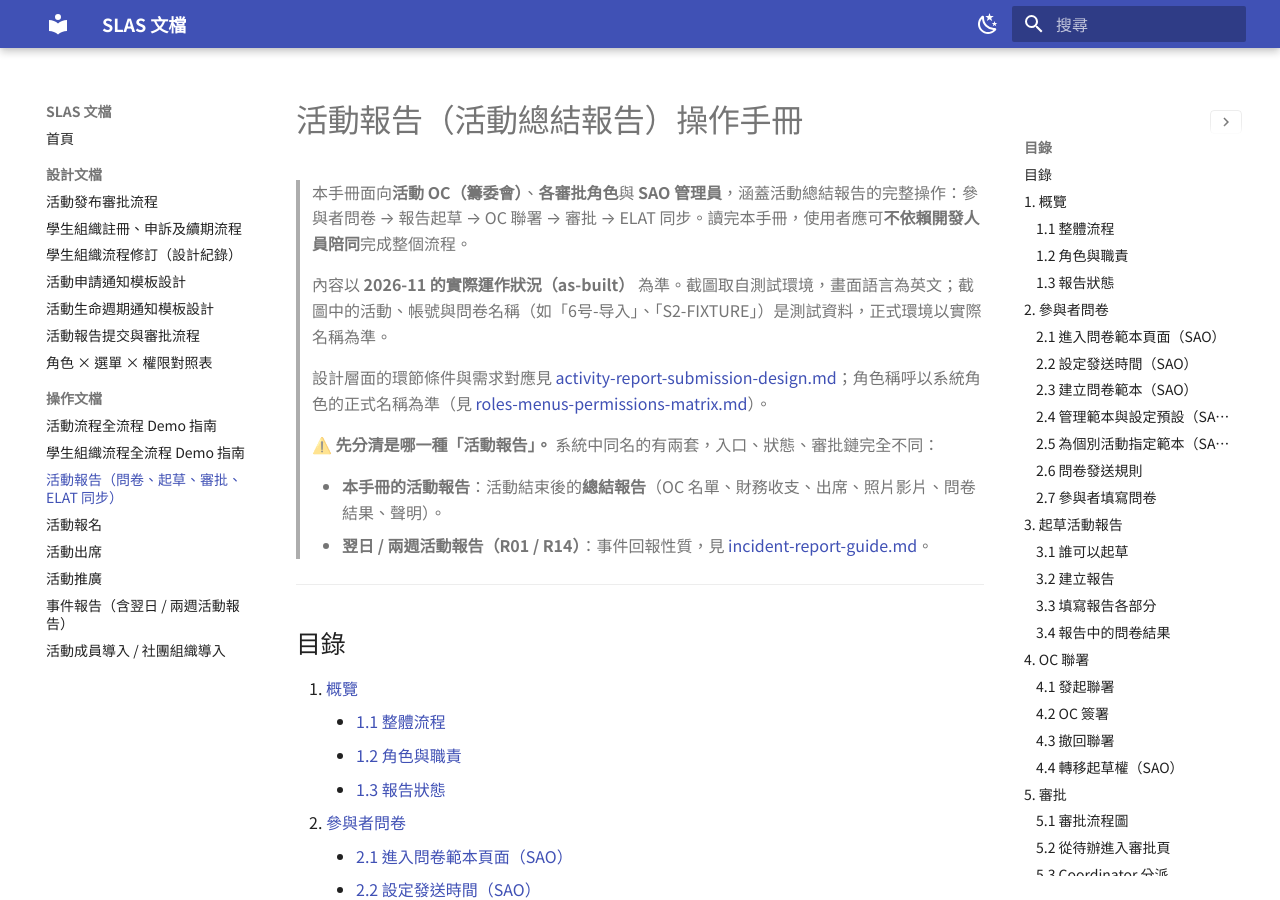
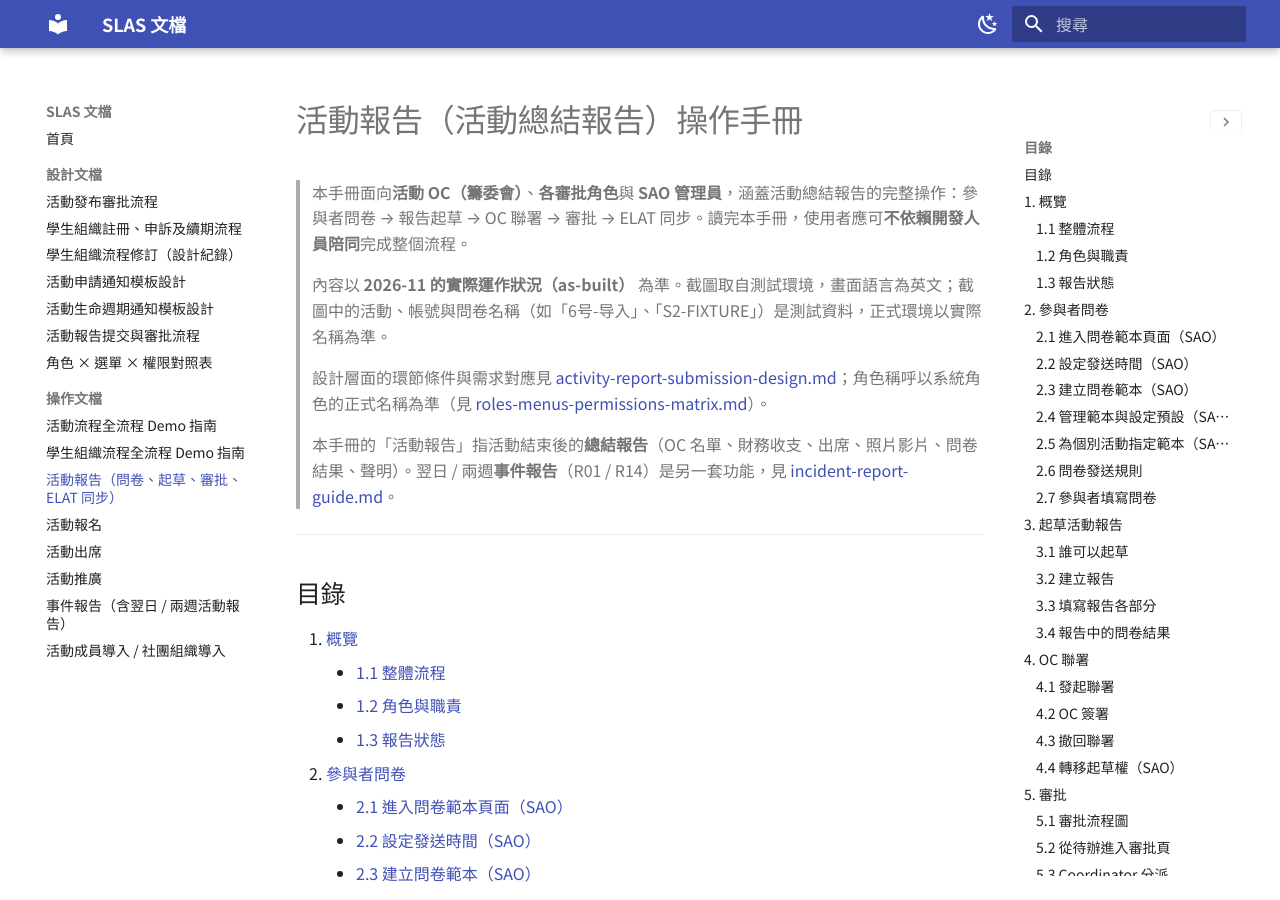
Before and after one commit to OneStar-Projects/SLAS-Docs, an MkDocs documentation site: the page built from docs/activity-report-submission-guide.md, in a window 1280 px wide and 900 px high. Built offline with MkDocs 1.6.1 and Material for MkDocs 9.7.7, drawn with Linux system fonts in a browser that asks for light colours.

Commit message:
docs(activity-report): drop the same-name warning now that R01 / R14 are incident reports
Co-Authored-By: Claude Opus 5.5 <noreply@anthropic.com>

```diff
--- a/docs/activity-report-submission-guide.md
+++ b/docs/activity-report-submission-guide.md
@@ -6,10 +6,7 @@
 >
 > 設計層面的環節條件與需求對應見 [activity-report-submission-design.md](activity-report-submission-design.md)；角色稱呼以系統角色的正式名稱為準（見 [roles-menus-permissions-matrix.md](roles-menus-permissions-matrix.md)）。
 
-> **⚠️ 先分清是哪一種「活動報告」。** 系統中同名的有兩套，入口、狀態、審批鏈完全不同：
->
-> - **本手冊的活動報告**：活動結束後的**總結報告**（OC 名單、財務收支、出席、照片影片、問卷結果、聲明）。
-> - **翌日 / 兩週活動報告（R01 / R14）**：事件回報性質，見 [incident-report-guide.md](incident-report-guide.md)。
+> 本手冊的「活動報告」指活動結束後的**總結報告**（OC 名單、財務收支、出席、照片影片、問卷結果、聲明）。翌日 / 兩週**事件報告**（R01 / R14）是另一套功能，見 [incident-report-guide.md](incident-report-guide.md)。
 
 ---
 
```
Also changed, not shown: docs/activity-report-submission-design.md (+1 -1 lines), docs/index.md (+1 -1 lines).
